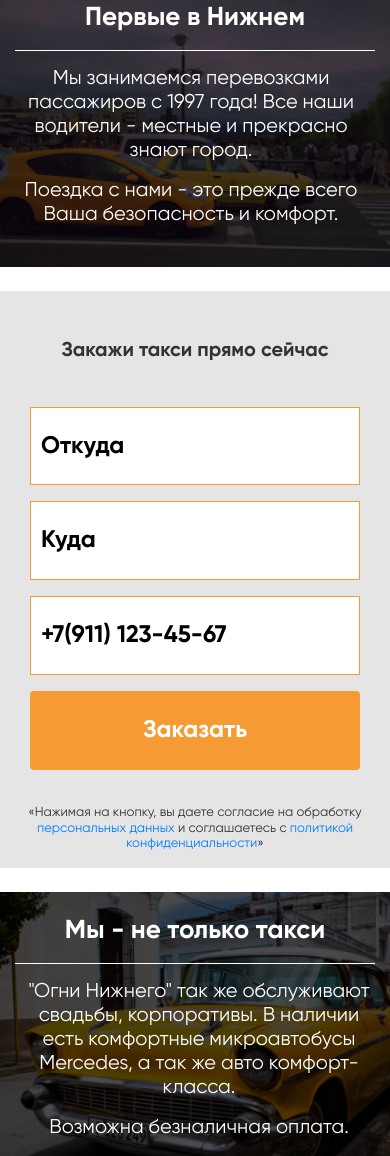
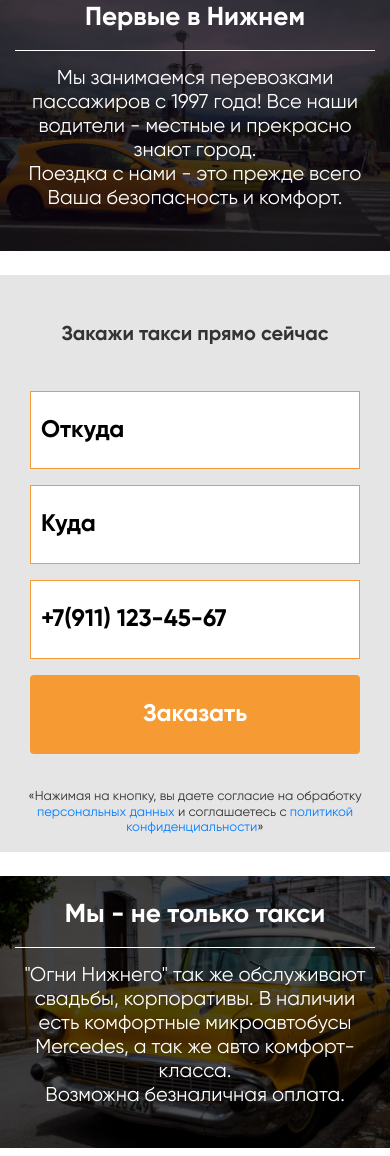
Before and after one commit to ArtofWASD/TaxiNN, a website: page app/index.html in a window 390 px wide. Shown: the part 5586-6742 px from the top of the page. Drawn offline with nearby package versions, Linux system fonts and the light colour scheme.

Commit message:
тёмкины доп квесты вариант 2

```diff
--- a/app/index.html
+++ b/app/index.html
@@ -271,8 +271,8 @@
 			<div class="first-content row d-flex justify-content-center my-lg-4">
 				<div class="first-content-text col-12 col-lg-6 bg-light pb-3 mt-auto">
 					<hr class="d-flex d-lg-none border-white">
-					<p class="text-dark fs24 font-weight-normal text-center text-lg-left pt-lg-4 pr-2">Мы занимаемся перевозками пассажиров с 1997 года! Все наши водители - местные и прекрасно знают город.</p>
-					<p class="text-dark fs24 font-weight-normal text-center text-lg-left mb-0 py-lg-4 pr-2">Поездка с нами - это прежде всего Ваша безопасность и комфорт.</p>
+					<p class="text-dark fs24 font-weight-normal text-center text-lg-left mb-0 pt-lg-4 pr-lg-2">Мы занимаемся перевозками пассажиров с 1997 года! Все наши водители - местные и прекрасно знают город.</p>
+					<p class="text-dark fs24 font-weight-normal text-center text-lg-left mb-0 py-lg-4 pr-lg-2">Поездка с нами - это прежде всего Ваша безопасность и комфорт.</p>
 				</div>
 				<div class="first-content-photo col-12 col-lg-6">
 					<div class="bg">
@@ -325,8 +325,8 @@
                 </div>
                 <div class="not-taxi-text bg-light col-12 col-lg-6 bg-light pb-3 mt-auto">
 					<hr class="d-flex d-lg-none border-white p-0">
-                    <p class="text-dark fs24 font-weight-normal text-center text-lg-left pt-lg-4 pl-2">"Огни Нижнего" так же обслуживают свадьбы, корпоративы. В наличии есть комфортные микроавтобусы Mercedes, а так же авто комфорт-класса.</p>
-					<p class="text-dark fs24 font-weight-normal text-center text-lg-left mb-0 py-lg-4 pl-2">Возможна безналичная оплата.</p>
+                    <p class="text-dark fs24 font-weight-normal text-center text-lg-left mb-0 pt-lg-4 pl-lg-2">"Огни Нижнего" так же обслуживают свадьбы, корпоративы. В наличии есть комфортные микроавтобусы Mercedes, а так же авто комфорт-класса.</p>
+					<p class="text-dark fs24 font-weight-normal text-center text-lg-left mb-0 py-lg-4 pl-lg-2">Возможна безналичная оплата.</p>
                 </div>
             </div>
 		</div>
--- a/app/sass/main.sass
+++ b/app/sass/main.sass
@@ -289,7 +289,9 @@ footer
      white-space: nowrap
 
  .fs48
-   font-size: 32px
+   font-size: 30px
+ .fs24
+   font-size: 18px
  .first
     overflow: hidden
     position: relative
```
Also changed, not shown: app/css/app.min.css.
